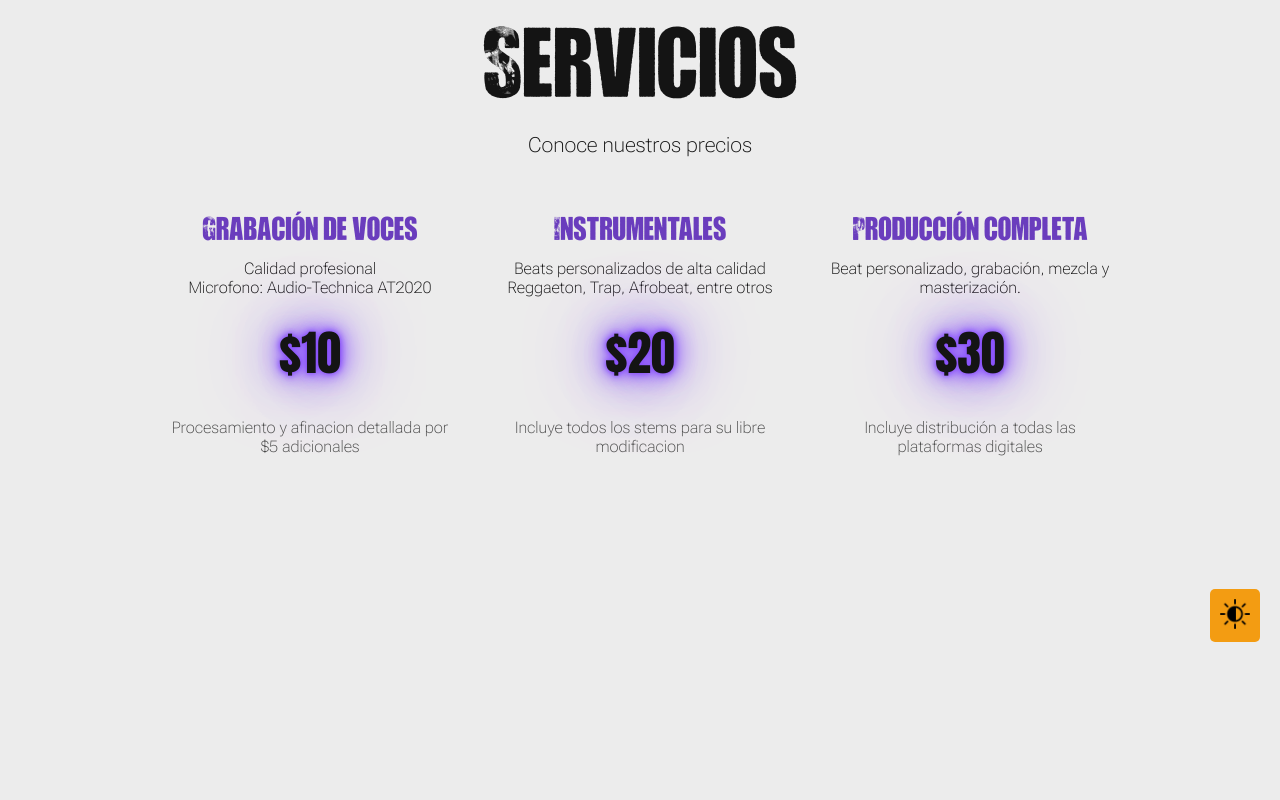
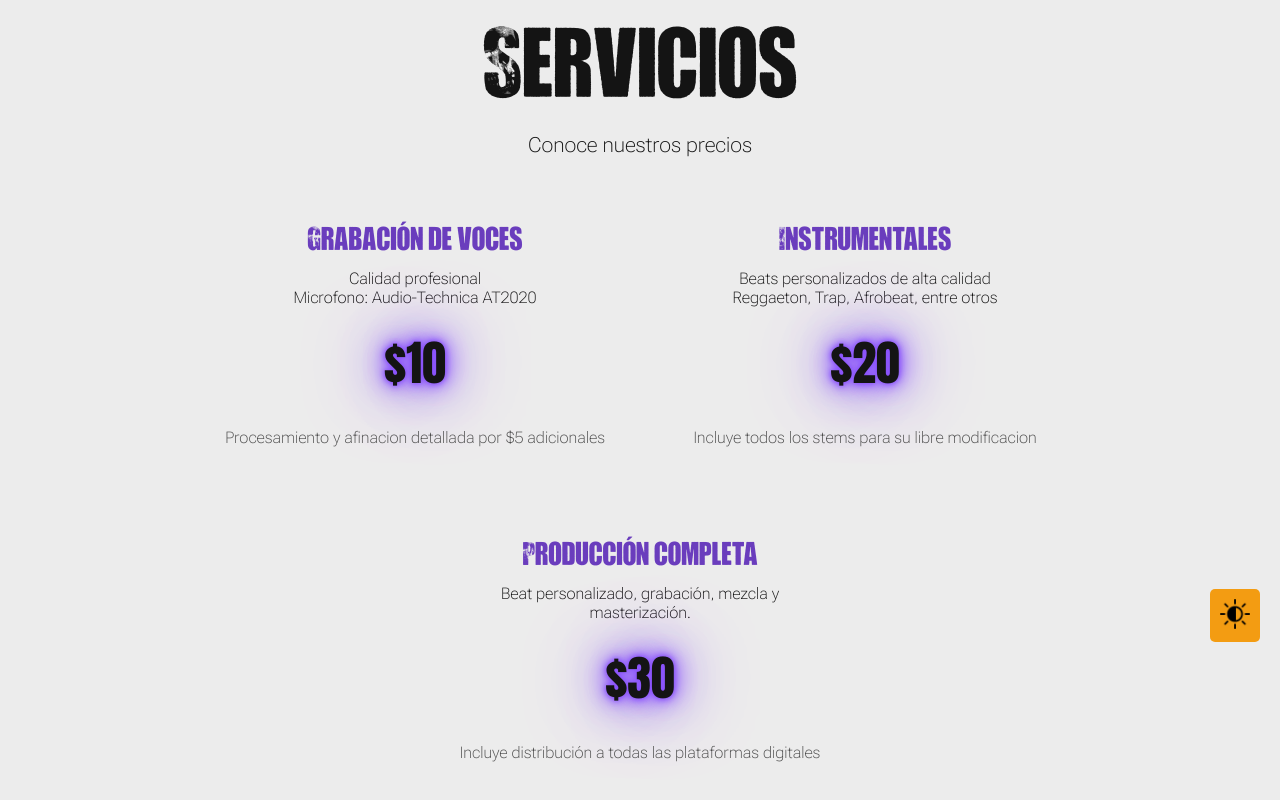
Before and after one commit to jdqg24/jdqg24.github.io, a plain HTML site: page servicios.html in a window 1280 px wide. Shown: the part 138-938 px from the top of the page. Before the commit the page ends 800 px from the top, so only its background shows below. Drawn offline with Linux system fonts and the light colour scheme.

Commit message:
Some changes

```diff
--- a/css/style.css
+++ b/css/style.css
@@ -297,7 +297,7 @@ header.light-mode {
   height: auto;
   border-radius: 10px;
   padding: 10px;
-  margin: 15px;
+  margin: 25px;
 }
 
 /* Media Queries para hacer el diseño responsive */
--- a/servicios.html
+++ b/servicios.html
@@ -39,7 +39,7 @@
 <!-- Servicios -->
 <section class="servicios">
 
-  <div id="servicio" class="cover">
+  <div id="servicio">
     <h1 class="service-name">Grabación de voces</h1>
     <p>Calidad profesional</p>
     <p>Microfono: Audio-Technica AT2020</p>
@@ -50,7 +50,7 @@
 
   <br>
 
-    <div id="servicio" class="cover">
+    <div id="servicio">
         <h1 class="service-name">Instrumentales</h1>
         <p>Beats personalizados de alta calidad</p>
         <p>Reggaeton, Trap, Afrobeat, entre otros</p>
@@ -61,7 +61,7 @@
 
   <br>
 
-    <div id="servicio" class="cover">
+    <div id="servicio">
     <h1 class="service-name">Producción completa</h1>
     <p>Beat personalizado, grabación, mezcla y masterización.</p>
     <h3>$30</h3>
```
